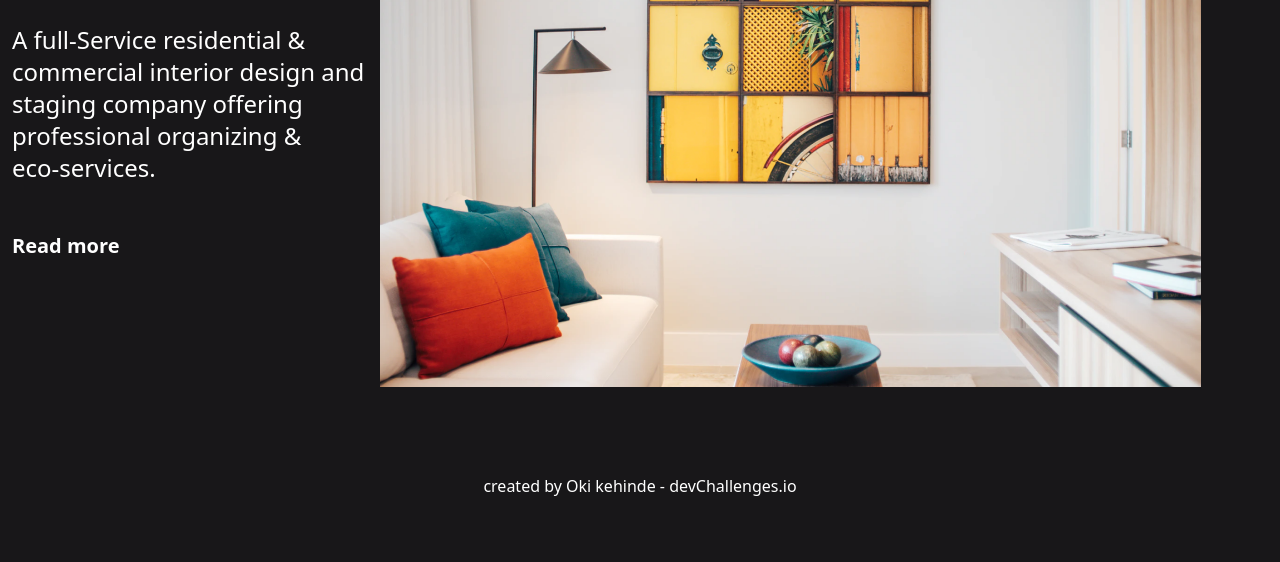
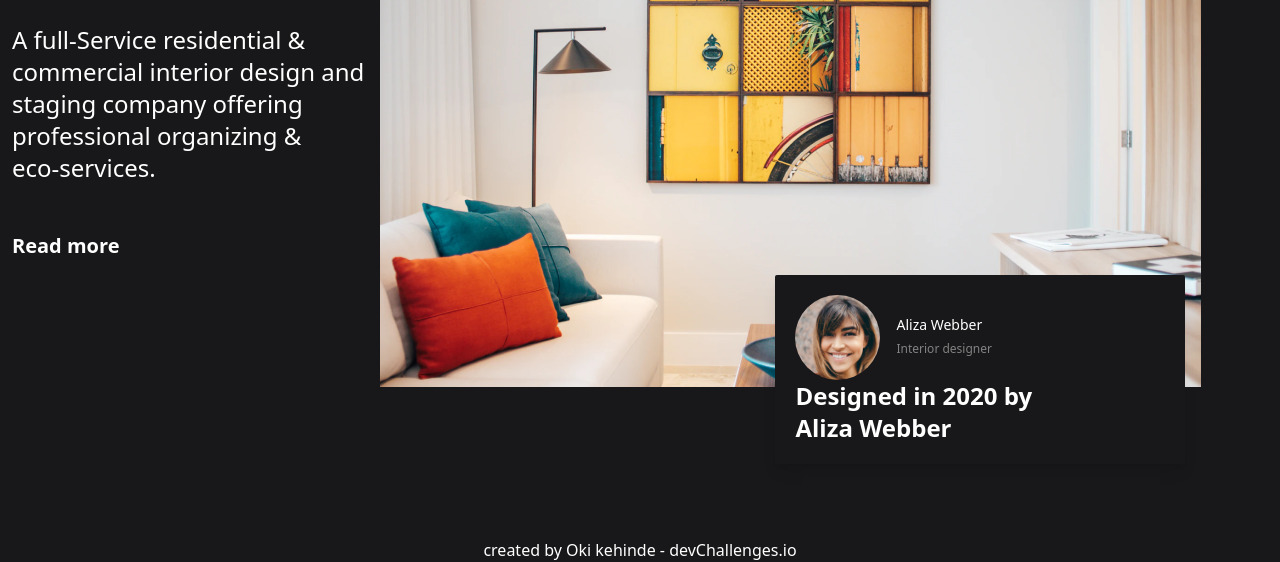
Before and after one commit to Kehindecodes/interior-consultant, a website built with Vite: page index.html in a window 1280 px wide. Shown: the part 362-924 px from the top of the page. Before the commit the page ends 860 px from the top, so only its background shows below. Built offline with nearby package versions, Linux system fonts and the light colour scheme.

Commit message:
card around the img

```diff
--- a/index.html
+++ b/index.html
@@ -70,11 +70,28 @@
 
      </div>
       <!-- hero image -->
-     <div class="w-img h-img">
+     <div class="w-img h-img relative ">
       <img class="w-full h-full" src="./images/photo1.png" alt="sitting room interior">
+      <div class="w-card h-card shadow-lg rounded-sm p-5 bg-extend-primary absolute -mt-28 right-4 b ">
+        <!-- profile details -->
+        <div class="flex items-center">
+              <!-- profile-img -->
+              <div class="w-profile h-profile mr-4 relative ">
+                <img class=" w-profile h-profile rounded-full" src="./images/photo2.png" alt="Aliza Webber">
+              </div>
+              <!-- profile details -->
+              <div class="">
+                <p class="text-sm">Aliza Webber</p>
+                <small class="text-xs text-extend-title">Interior designer</small>
+              </div>
+        </div>
+        <div class="text-2xl break-words font-bold">
+          <p>Designed in 2020 by<br> Aliza Webber</p>
+        </div>
+      </div>
     </div>
   </main>
-  <footer class="text-center font-mont">
+  <footer class="text-center font-mont mt-32">
     <p>
       created by <a href="https://github.com/kehindecodes" class="no-underline hover:underline">Oki kehinde</a>  - <a href="devChallenges.io" class="no-underline hover:underline">devChallenges.io</a>
     </p>
--- a/tailwind.config.js
+++ b/tailwind.config.js
@@ -7,6 +7,7 @@ module.exports = {
 			extend: {
 				primary: '#181719',
 				secondary: '#ffffff',
+				title: '#828282',
 			},
 		},
 		fontFamily: {
@@ -16,9 +17,13 @@ module.exports = {
 		extend: {
 			width: {
 				img: '821.11px',
+				card: '410px',
+				profile: '85px',
 			},
 			height: {
 				img: '586.53px',
+				card: '189px',
+				profile: '85px',
 			},
 		},
 	},
```
